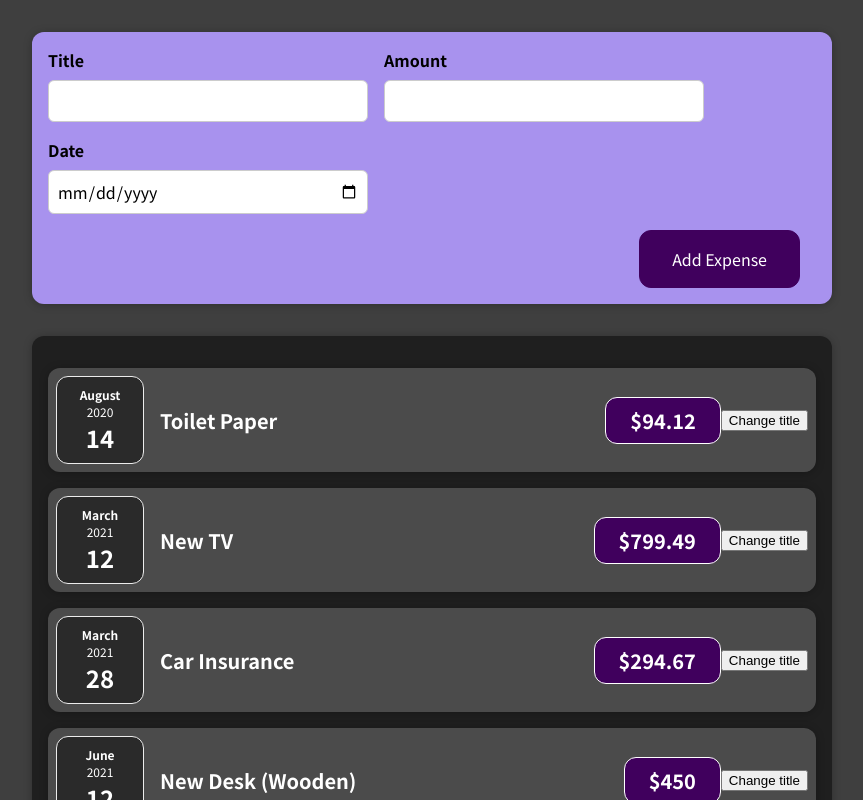
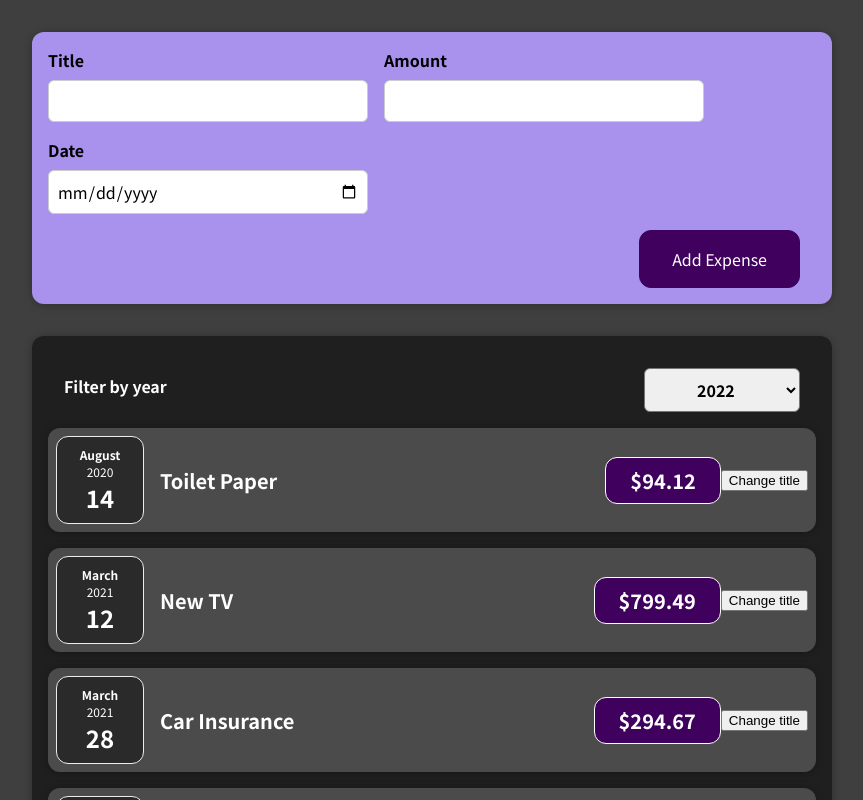
Before and after one commit to nargizaakunova/react-study, a React (Create React App) app: page / in a window 1280 px wide. Shown: the top 800 px of the page, without its empty margins (208-1071 px from the left). Built offline with nearby package versions, Linux system fonts and the light colour scheme.

Commit message:
build: my own assignment 2 implementation section 4 without state

```diff
--- a/src/App.js
+++ b/src/App.js
@@ -30,10 +30,14 @@
     console.log(expense);
   };
 
+  const addFilterYearHandler = (pickedYear) => {
+    console.log(pickedYear);
+  };
+
   return (
     <div>
       <NewExpense onAddExpense={addExpenseHandler} />
-      <Expenses items={expenses} />
+      <Expenses items={expenses} onAddFilterYear={addFilterYearHandler} />
     </div>
   );
 };
--- a/src/components/Expenses/Expenses.js
+++ b/src/components/Expenses/Expenses.js
@@ -2,10 +2,16 @@
 import './Expenses.css';
 import ExpenseItem from './ExpenseItem';
 import Card from '../UI/Card';
+import ExpensesFilter from './ExpensesFilter';
 
 const Expenses = (props) => {
+  const saveFilterYearHandler = (pickedYear) => {
+    props.onAddFilterYear(pickedYear);
+  };
   return (
+    <div>
       <Card className="expenses">
+        <ExpensesFilter onSaveFilterYear={saveFilterYearHandler} />
         <ExpenseItem
           title={props.items[0].title}
           amount={props.items[0].amount}
@@ -27,6 +33,7 @@
           date={props.items[3].date}
         />
       </Card>
+    </div>
   );
 };
 
--- /dev/null
+++ b/src/components/Expenses/ExpensesFilter.css
@@ -0,0 +1,24 @@
+.expenses-filter {
+  color: white;
+  padding: 0 1rem;
+}
+
+.expenses-filter__control {
+  display: flex;
+  width: 100%;
+  align-items: center;
+  justify-content: space-between;
+  margin: 1rem 0;
+}
+
+.expenses-filter label {
+  font-weight: bold;
+  margin-bottom: 0.5rem;
+}
+
+.expenses-filter select {
+  font: inherit;
+  padding: 0.5rem 3rem;
+  font-weight: bold;
+  border-radius: 6px;
+}
--- /dev/null
+++ b/src/components/Expenses/ExpensesFilter.js
@@ -0,0 +1,24 @@
+import React from 'react';
+
+import './ExpensesFilter.css';
+
+const ExpensesFilter = (props) => {
+  const dropDownChangeHandler = (e) => {
+    props.onSaveFilterYear(e.target.value);
+  };
+  return (
+    <div className="expenses-filter">
+      <div className="expenses-filter__control">
+        <label>Filter by year</label>
+        <select onChange={dropDownChangeHandler}>
+          <option value="2022">2022</option>
+          <option value="2021">2021</option>
+          <option value="2020">2020</option>
+          <option value="2019">2019</option>
+        </select>
+      </div>
+    </div>
+  );
+};
+
+export default ExpensesFilter;
```
Lines whose indentation alone changed are shown as unchanged.
